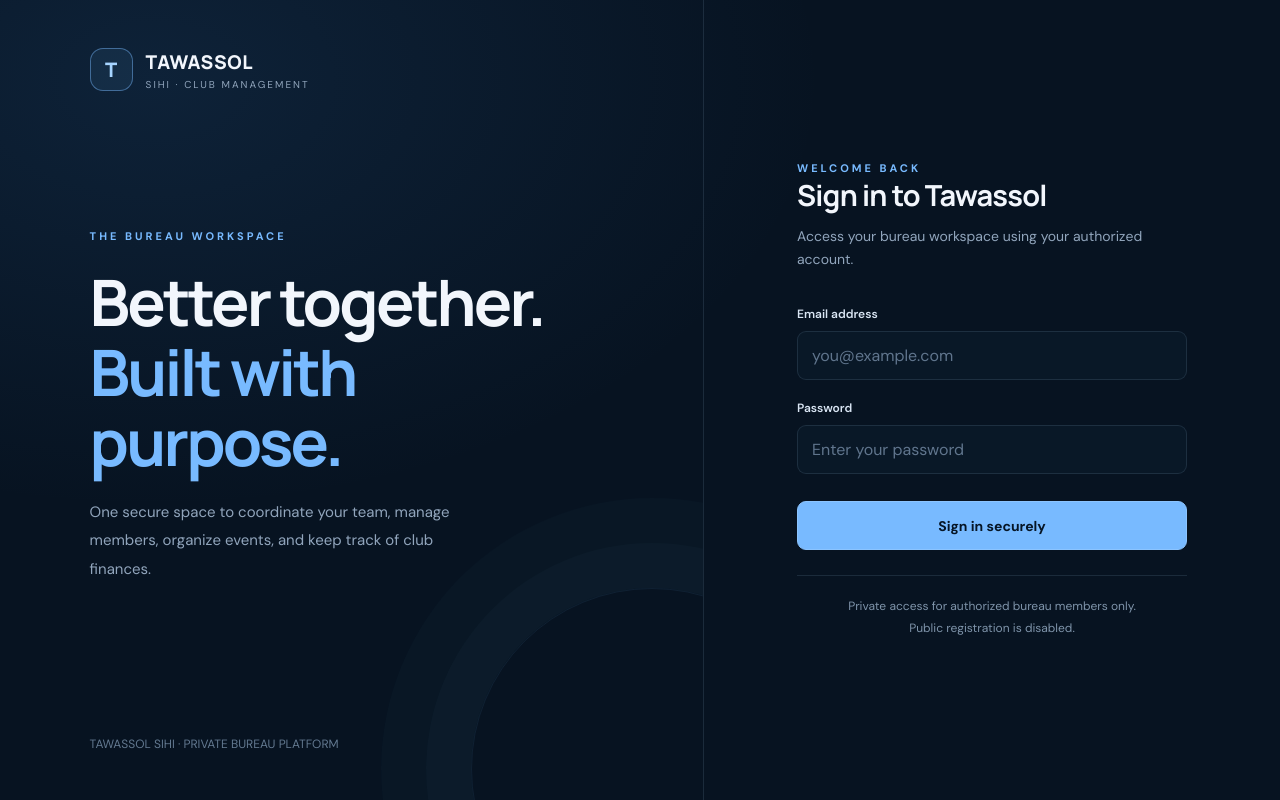
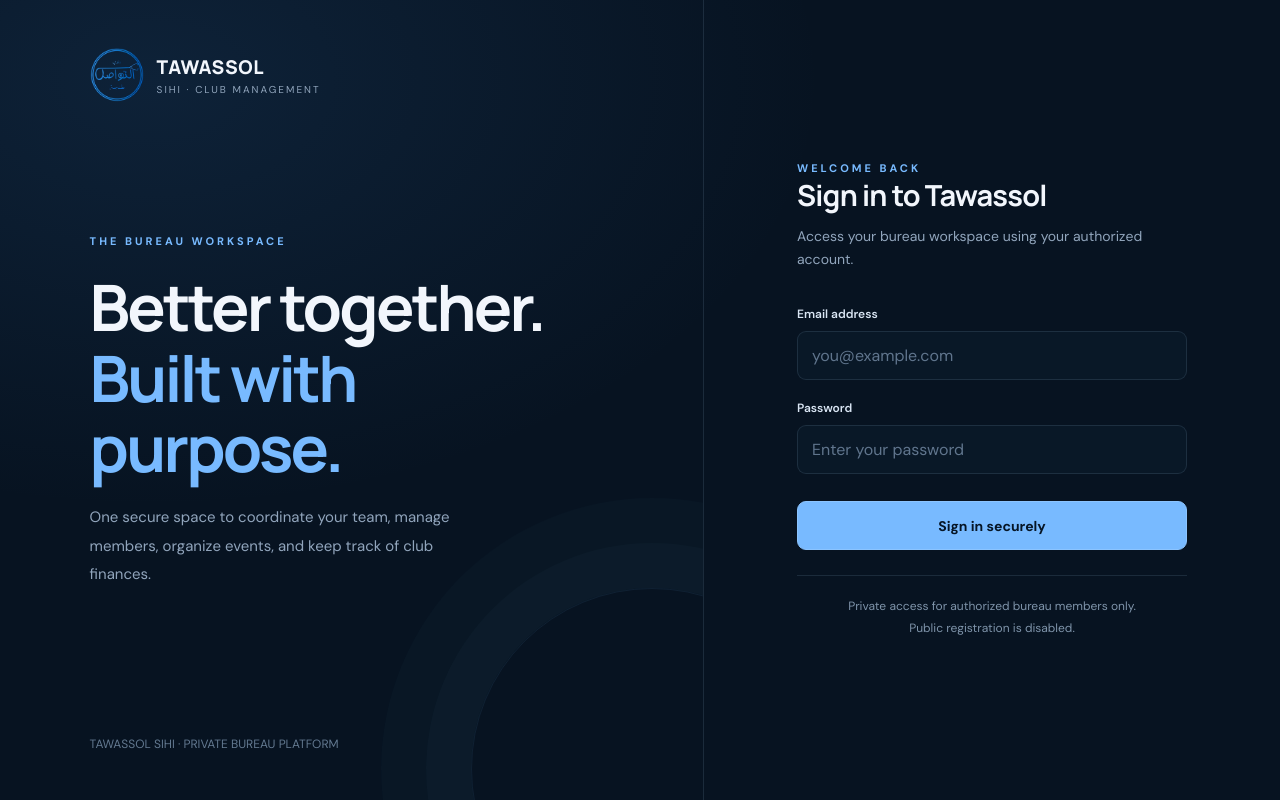
Before and after one commit to iSayfeddine/Tawassol, a Next.js app: page / in a window 1280 px wide. Built offline with nearby package versions, Linux system fonts and the light colour scheme.

Commit message:
Add logo image to login page

```diff
--- a/src/app/page.tsx
+++ b/src/app/page.tsx
@@ -2,6 +2,7 @@
 "use client";
 
 import { FormEvent, useState } from "react";
+import Image from "next/image";
 import { createClient } from "@/lib/supabase/client";
 
 export default function LoginPage() {
@@ -40,7 +41,20 @@
     <main className="login-page">
       <section className="brand-panel">
         <div className="brand">
-          <div className="brand-mark">T</div>
+          <Image
+            src="/logo.png"
+            alt="Tawassol Sihi logo"
+            width={54}
+            height={54}
+            priority
+            style={{
+              width: 54,
+              height: 54,
+              objectFit: "contain",
+              flexShrink: 0,
+            }}
+          />
+
           <div>
             <div className="brand-name">TAWASSOL</div>
             <div className="brand-subtitle">SIHI · CLUB MANAGEMENT</div>
@@ -102,7 +116,11 @@
               required
             />
 
-            <button className="login-button" type="submit" disabled={loading}>
+            <button
+              className="login-button"
+              type="submit"
+              disabled={loading}
+            >
               {loading ? "Signing in..." : "Sign in securely"}
             </button>
 
```
